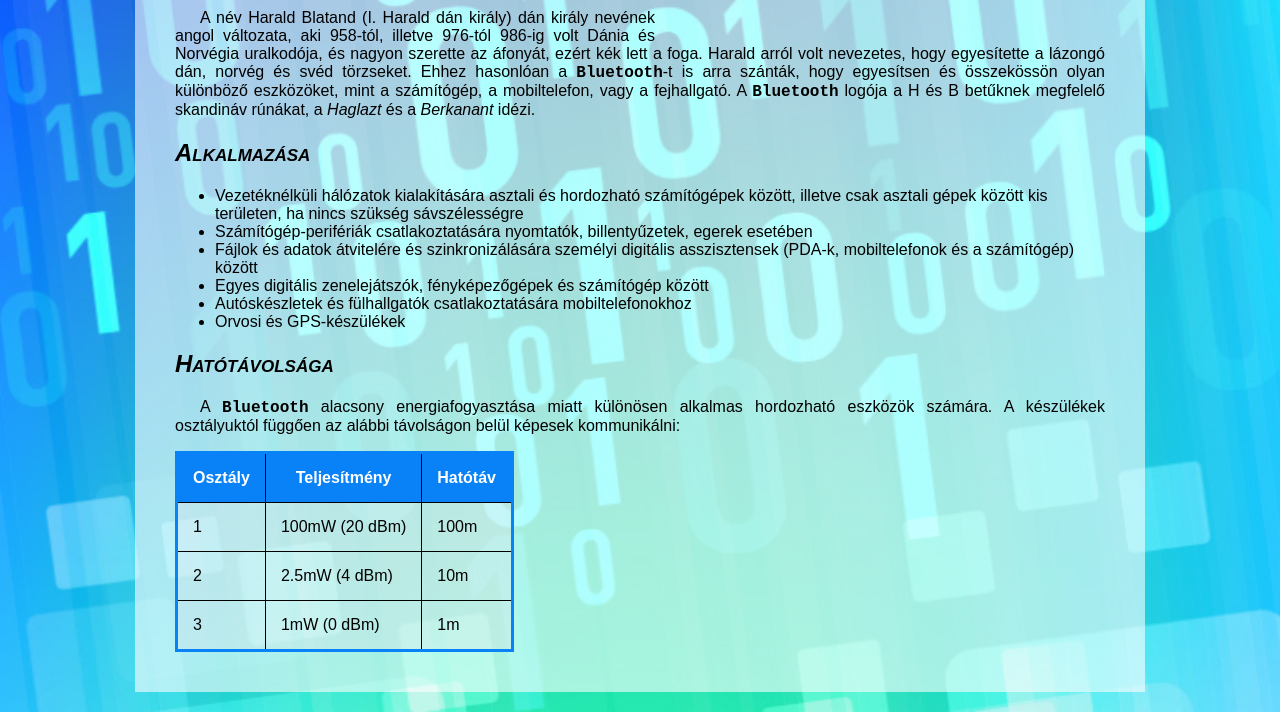
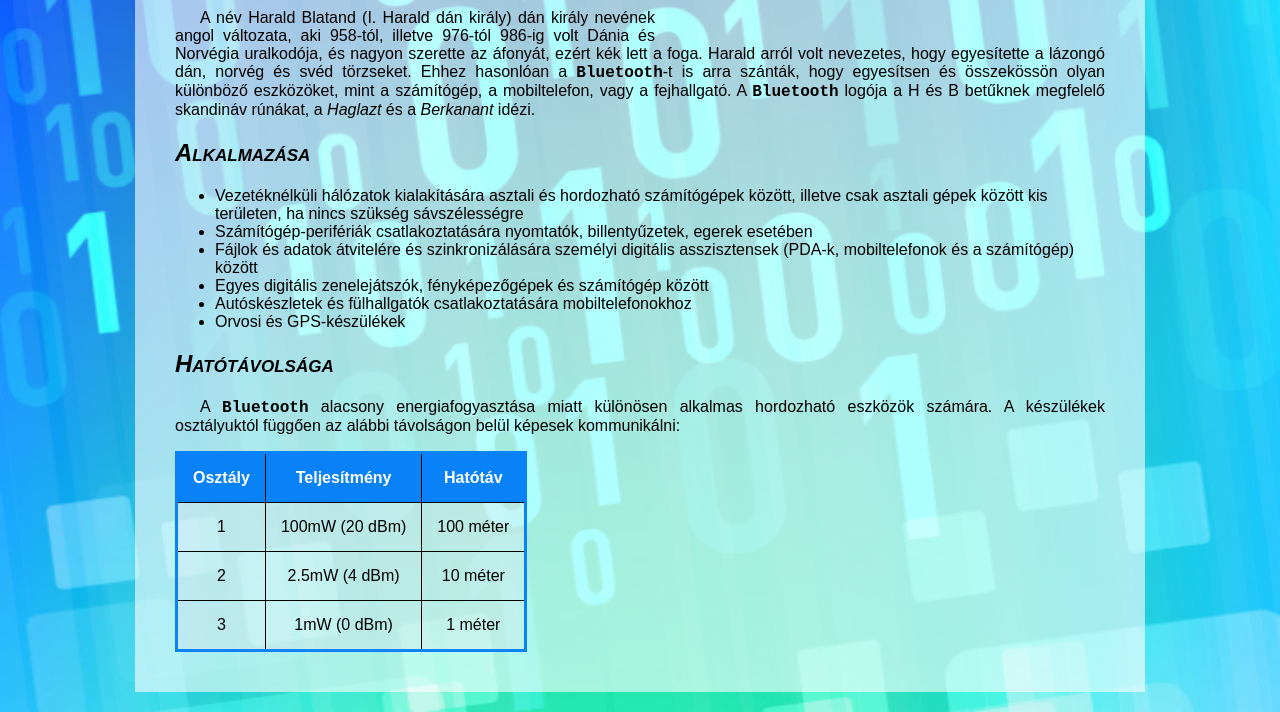
Before and after one commit to endestamas05/bluetooth, a plain HTML site: page index.html in a window 1280 px wide. Shown: the part 290-1002 px from the top of the page. Drawn offline with Linux system fonts and the light colour scheme.

Commit message:
keszallapot

```diff
--- a/index.html
+++ b/index.html
@@ -47,17 +47,17 @@
       <tr>
         <td>1</td>
         <td>100mW (20 dBm)</td>
-        <td>100m</td>
+        <td>100 méter</td>
       </tr>
       <tr>
         <td>2</td>
         <td>2.5mW (4 dBm)</td>
-        <td>10m</td>
+        <td>10 méter</td>
       </tr>
       <tr>
         <td>3</td>
         <td>1mW (0 dBm)</td>
-        <td>1m</td>
+        <td>1 méter</td>
       </tr>
     </table>
   </div>
--- a/styles.css
+++ b/styles.css
@@ -90,6 +90,7 @@ table th, td
 {
   border: 1px solid black;
   padding: 15px;
+  text-align: center;
 }
 
 a
```
